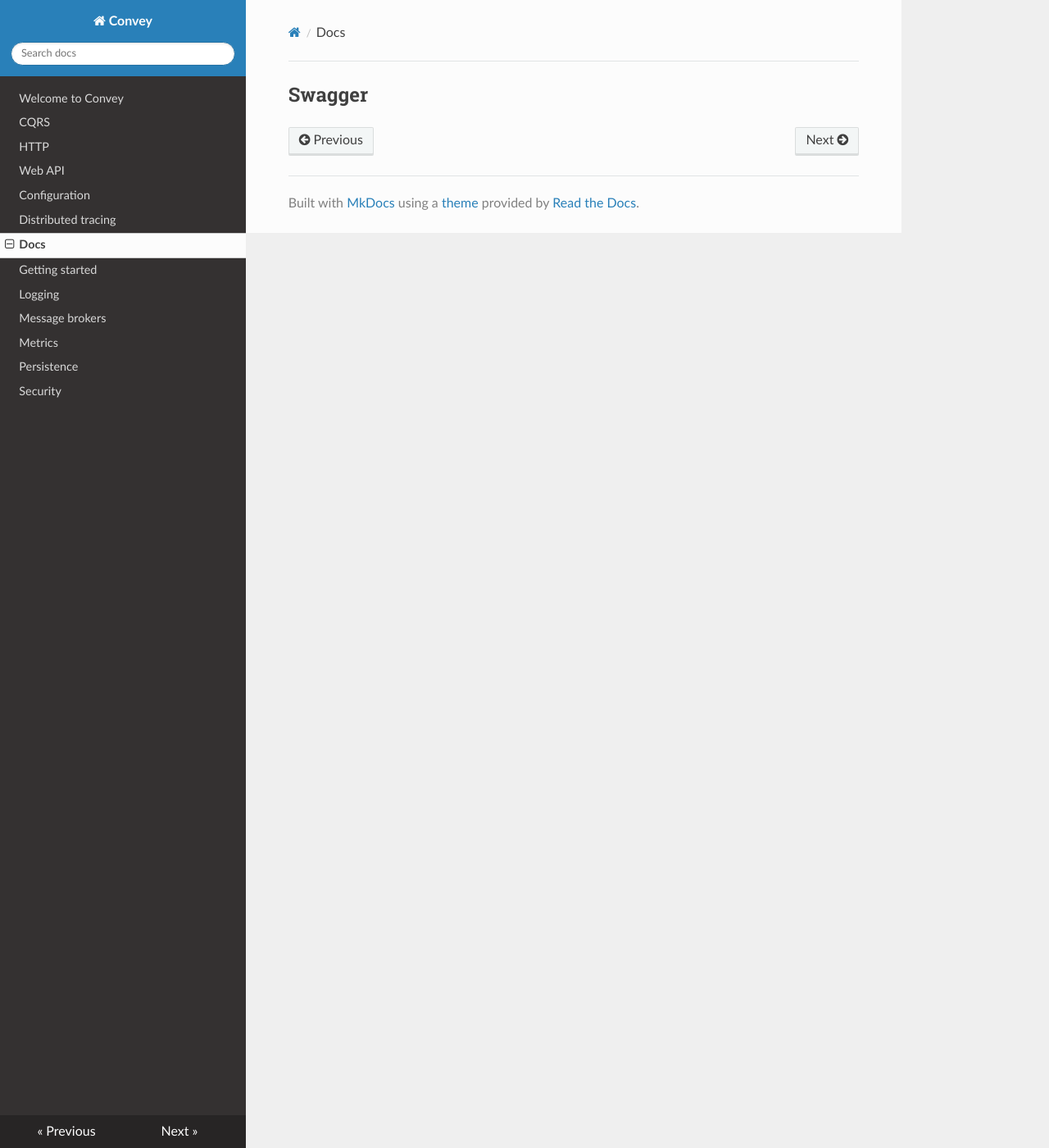
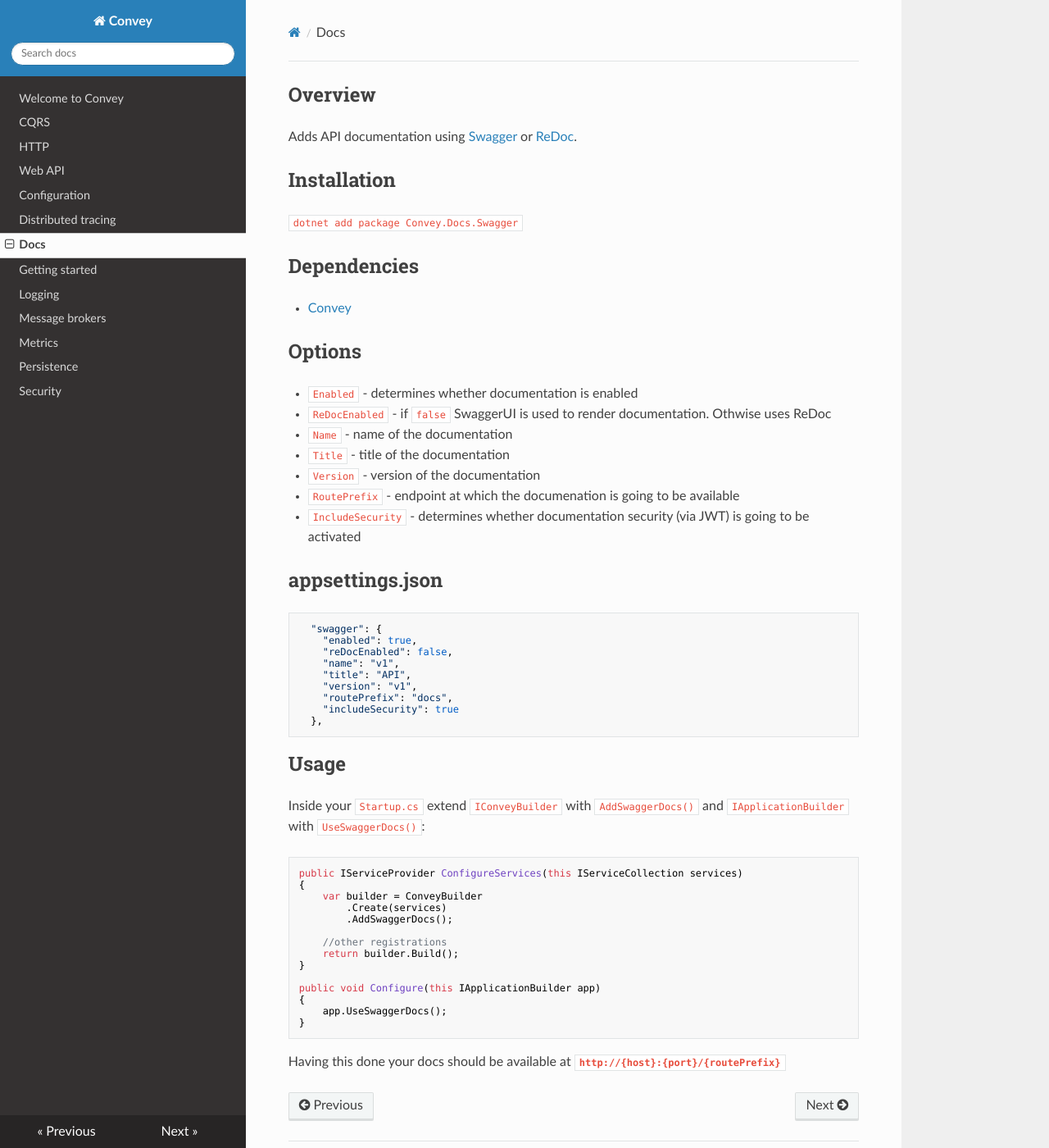
Before and after one commit to convey-stack/Convey.Docs, an MkDocs documentation site: the page built from docs/docs.md, in a window 1280 px wide and 1400 px high. Shown: the whole window at 82% size. Built offline with MkDocs 1.6.1, drawn with Linux system fonts in a browser that asks for light colours; nearby versions of some CDN libraries.

Commit message:
Added docs

````diff
--- a/docs/docs.md
+++ b/docs/docs.md
@@ -1 +1,54 @@
-## Swagger
+## Overview
+Adds API documentation using [Swagger](https://swagger.io/docs/) or [ReDoc](https://redoc.ly/).
+
+## Installation
+`dotnet add package Convey.Docs.Swagger`
+
+## Dependencies
+
+* [Convey](https://www.nuget.org/packages/Convey)
+
+
+## Options
+* `Enabled` - determines whether documentation is enabled
+* `ReDocEnabled` - if ``false`` SwaggerUI is used to render documentation. Othwise uses ReDoc
+* `Name` - name of the documentation
+* `Title` - title of the documentation
+* `Version` - version of the documentation
+* `RoutePrefix` - endpoint at which the documenation is going to be available
+* `IncludeSecurity` - determines whether documentation security (via JWT) is going to be activated
+
+## appsettings.json
+```js
+  "swagger": {
+    "enabled": true,
+    "reDocEnabled": false,
+    "name": "v1",
+    "title": "API",
+    "version": "v1",
+    "routePrefix": "docs",
+    "includeSecurity": true
+  },
+```
+
+## Usage
+Inside your ``Startup.cs`` extend ``IConveyBuilder`` with ``AddSwaggerDocs()`` and ``IApplicationBuilder`` with ``UseSwaggerDocs()``:
+
+```csharp
+public IServiceProvider ConfigureServices(this IServiceCollection services)
+{
+    var builder = ConveyBuilder
+        .Create(services)
+        .AddSwaggerDocs();
+
+    //other registrations
+    return builder.Build();
+}
+
+public void Configure(this IApplicationBuilder app)
+{
+    app.UseSwaggerDocs();
+}
+```
+
+Having this done your docs should be available at **`http://{host}:{port}/{routePrefix}`**
````
